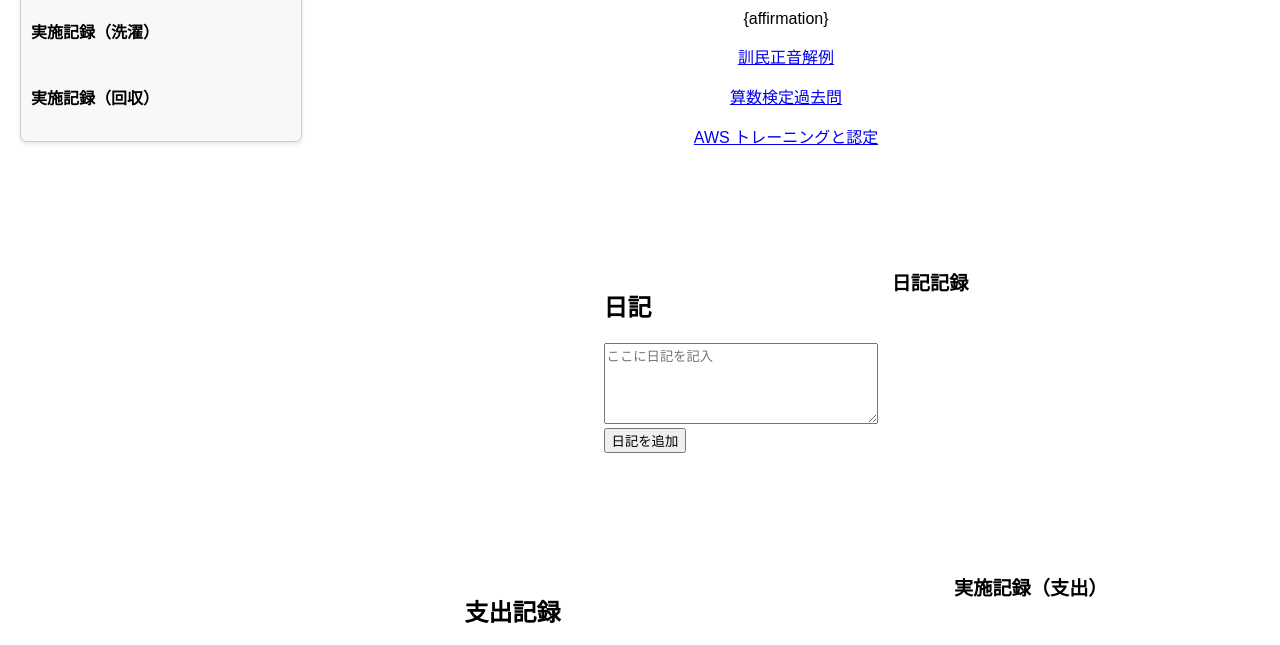
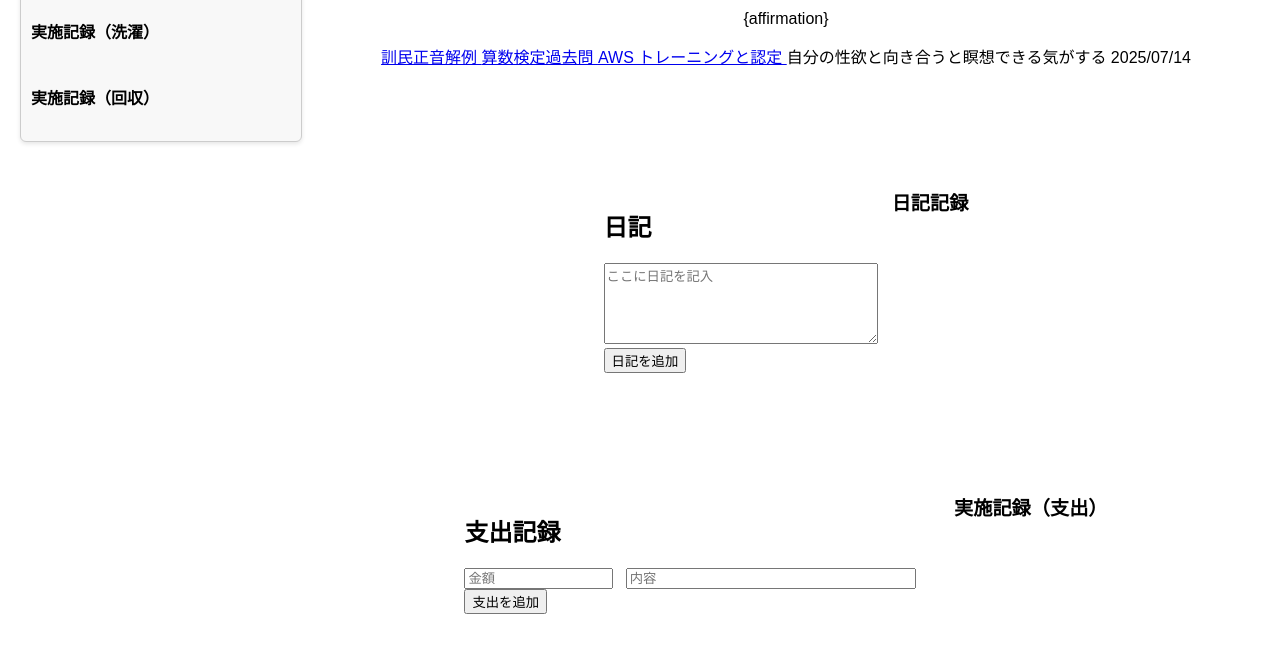
Before and after one commit to open-hearted/daily-page, a website: page daily_template.html in a window 1280 px wide. Shown: the part 131-776 px from the top of the page. Drawn offline with Linux system fonts and the light colour scheme.

Commit message:
Update daily_template.html

```diff
--- a/daily_template.html
+++ b/daily_template.html
@@ -27,16 +27,13 @@
   <a href="https://www.tufs.ac.jp/ts/personal/choes/korean/middle/text/kairei1.html" target="_blank" rel="noopener">
     訓民正音解例
   </a>
-  </p>
-  <p>
   <a href="https://www.su-gaku.net/suken/support/past_questions/" target="_blank" rel="noopener">
     算数検定過去問
   </a>
-  </p>
-  <p>
   <a href="https://aws.amazon.com/jp/training/?nc2=h_ql_le_tc" target="_blank" rel="noopener">
     AWS トレーニングと認定
   </a>
+    自分の性欲と向き合うと瞑想できる気がする 2025/07/14
   </p>
 
   <!-- 日記セクション -->
```
